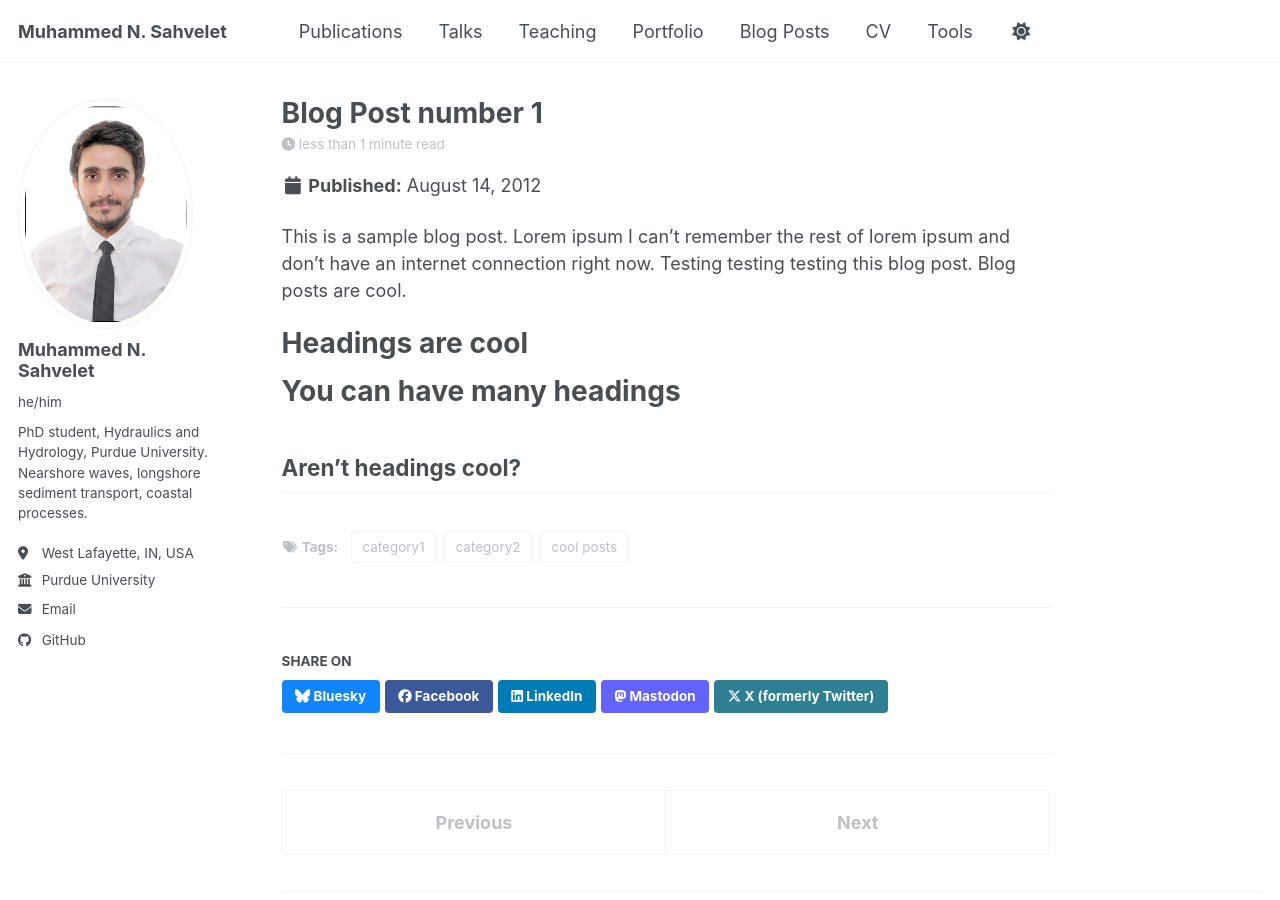
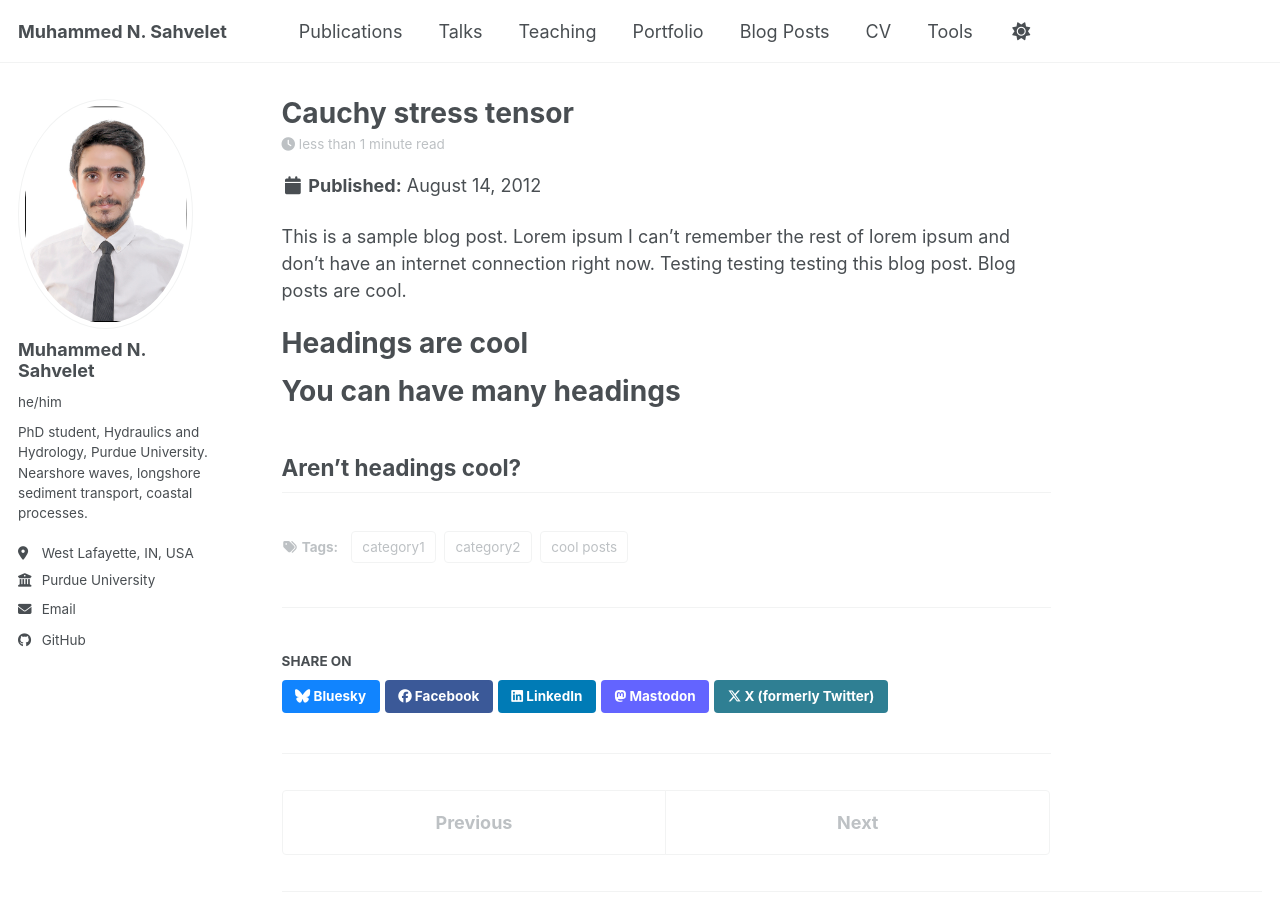
Before and after one commit to mnsahvelet/mnsahvelet.github.io, a Jekyll site: the page built from _posts/2012-08-14-blog-post-1.md, in a window 1280 px wide and 900 px high. Built offline with Jekyll 4.4.1, drawn with Linux system fonts in a browser that asks for light colours; a script bundle is joined from its source files by our own code; library files that are not in the unit come from our copies.

Commit message:
Update 2012-08-14-blog-post-1.md

```diff
--- a/_posts/2012-08-14-blog-post-1.md
+++ b/_posts/2012-08-14-blog-post-1.md
@@ -1,5 +1,5 @@
 ---
-title: 'Blog Post number 1'
+title: 'Cauchy stress tensor'
 date: 2012-08-14
 permalink: /posts/2012/08/blog-post-1/
 tags:
```
